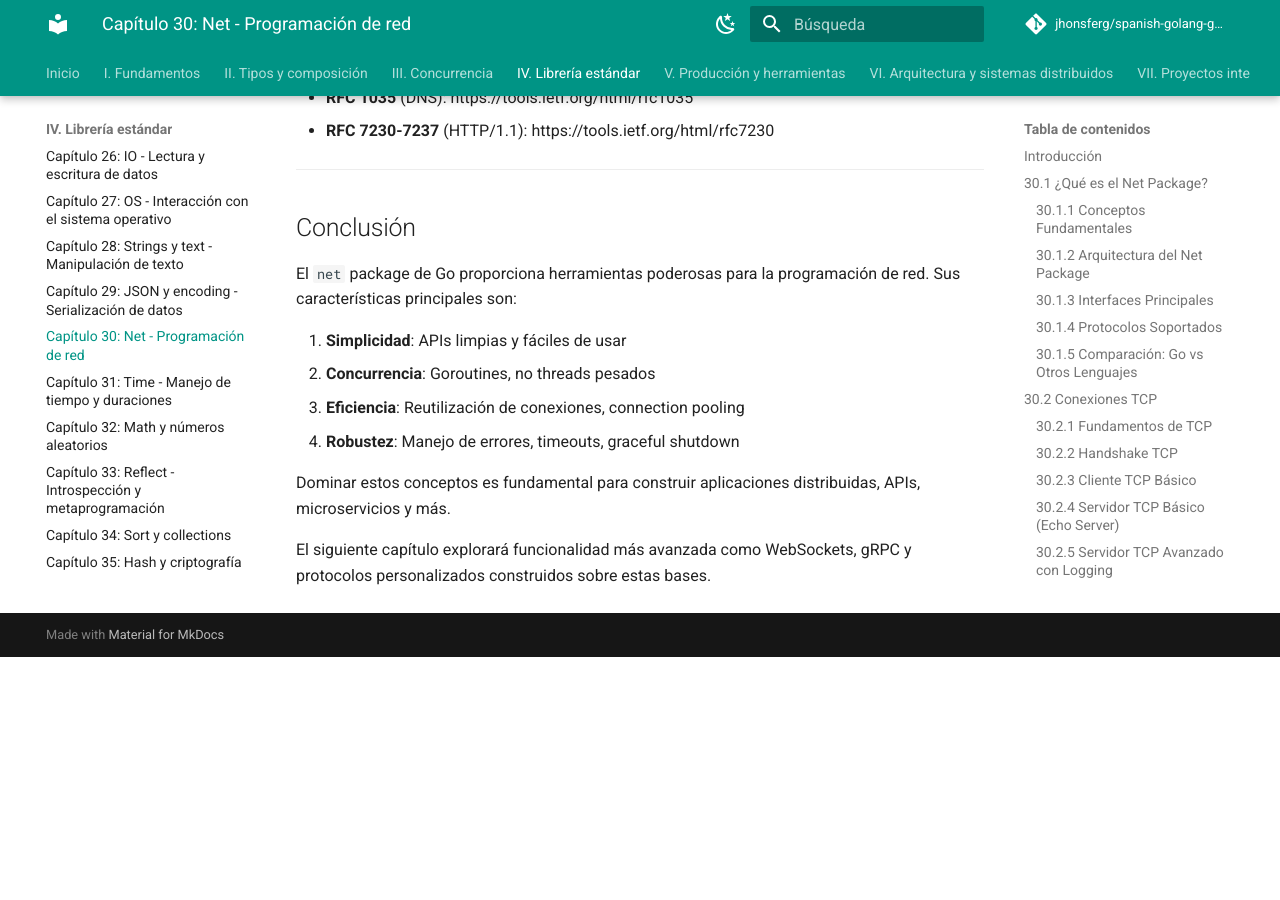
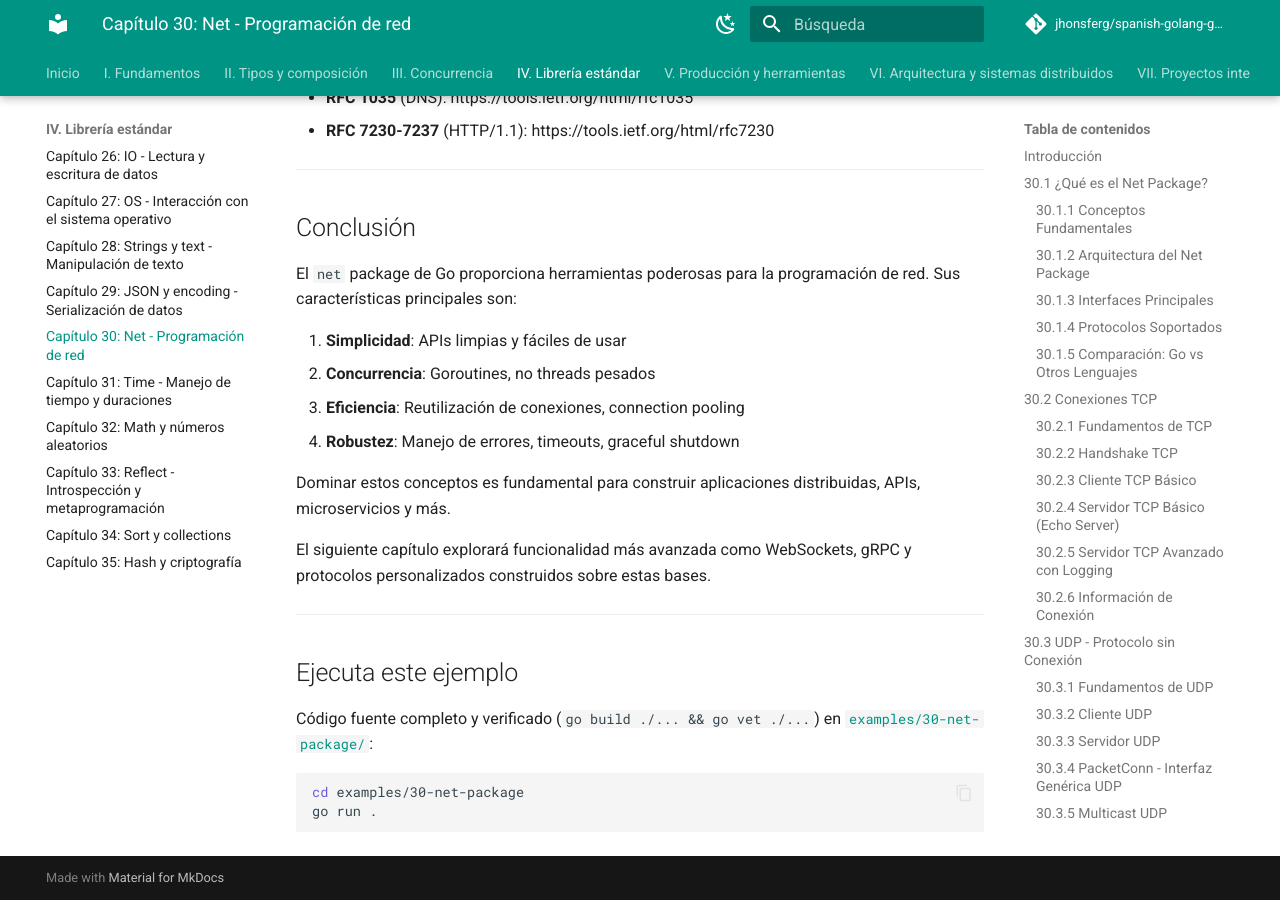
Before and after one commit to jhonsferg/spanish-golang-guide, an MkDocs documentation site: the page built from docs/04-libreria-estandar/30-net-package.md, in a window 1280 px wide and 900 px high, scrolled down 52571 px. Built offline with MkDocs 1.6.1 and Material for MkDocs 9.7.7, drawn with Linux system fonts in a browser that asks for light colours; comment, search, counter and statistics services are not loaded; before the commit the page ends 53228 px from its top, so only the background shows below that.

Commit message:
docs: enlazar ejemplo ejecutable en el capítulo 30

````diff
--- a/docs/04-libreria-estandar/30-net-package.md
+++ b/docs/04-libreria-estandar/30-net-package.md
@@ -2709,3 +2709,15 @@
 Dominar estos conceptos es fundamental para construir aplicaciones distribuidas, APIs, microservicios y más.
 
 El siguiente capítulo explorará funcionalidad más avanzada como WebSockets, gRPC y protocolos personalizados construidos sobre estas bases.
+
+---
+
+## Ejecuta este ejemplo
+
+Código fuente completo y verificado (`go build ./... && go vet ./...`) en
+[`examples/30-net-package/`](https://github.com/jhonsferg/spanish-golang-guide/tree/main/examples/30-net-package):
+
+```bash
+cd examples/30-net-package
+go run .
+```
````
